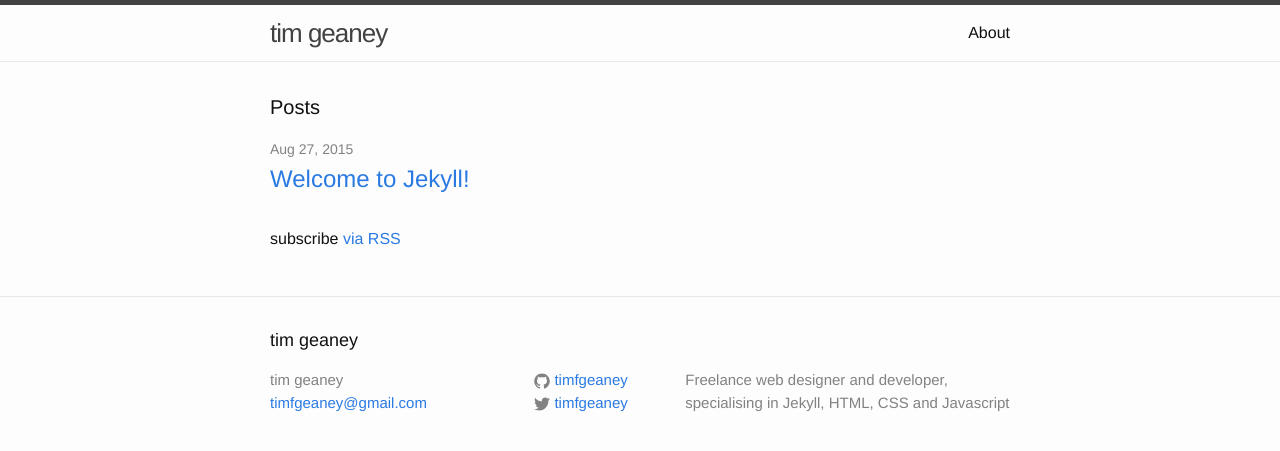
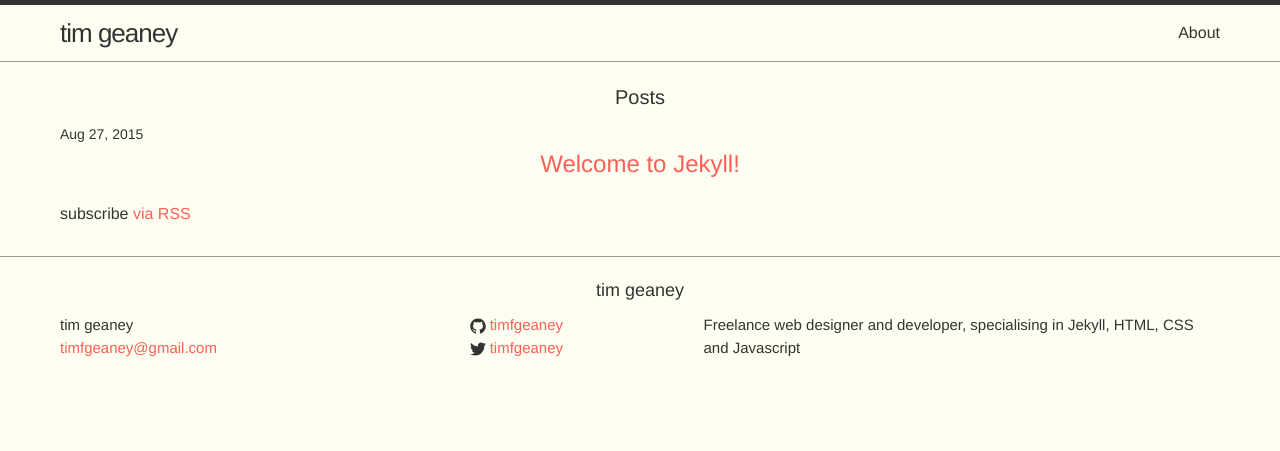
Before and after one commit to timgeaney/timgeaney-blog, a Jekyll site: the page built from index.html, in a window 1280 px wide. Shown: the top 451 px of the page. Built offline with Jekyll 4.4.1, drawn with Linux system fonts in a browser that asks for light colours.

Commit message:
add variables and default styles

```diff
--- a/_sass/_base.scss
+++ b/_sass/_base.scss
@@ -80,8 +80,14 @@
  * Headings
  */
 h1, h2, h3, h4, h5, h6 {
-    font-weight: 300;
+    font-weight: 500;
+    text-align: center;
 }
+.mega { font-size:$mega-font-size; }
+h1, .h1 { font-size: $h1-font-size; }
+h2, .h2 { font-size: $h2-font-size; }
+h3, .h3 { font-size: $h3-font-size; }
+h4, .h4 { font-size: $h4-font-size; }
 
 
 
@@ -91,13 +97,10 @@
 a {
     color: $brand-color;
     text-decoration: none;
-
-    &:visited {
-        color: darken($brand-color, 15%);
-    }
+    transition: 0.3s;
 
     &:hover {
-        color: $text-color;
+        color: $blue-color;
         text-decoration: underline;
     }
 }
--- a/css/main.scss
+++ b/css/main.scss
@@ -6,23 +6,33 @@
 
 
 // Our variables
-$base-font-family: Helvetica, Arial, sans-serif;
+$base-font-family: 'Avenir Next', Helvetica, Arial, sans-serif;
 $base-font-size:   16px;
+$mega-font-size: 100px;
+$h1-font-size: 70px;
+$h2-font-size: 40px;
+$h3-font-size: 30px;
+$h4-font-size: 24px;
 $small-font-size:  $base-font-size * 0.875;
 $base-line-height: 1.5;
 
-$spacing-unit:     30px;
+$spacing-unit:     20px;
 
-$text-color:       #111;
-$background-color: #fdfdfd;
-$brand-color:      #2a7ae2;
+$text-color:       #333;
+$background-color: #fefef3;
+$brand-color:      #fe5f55;
 
-$grey-color:       #828282;
+$blue-color: #92b5bd;
+$yellow-color: #ede24e;
+$red-color: #df6d59;
+$purple-color: #6b2339;
+
+$grey-color:       #333;
 $grey-color-light: lighten($grey-color, 40%);
-$grey-color-dark:  darken($grey-color, 25%);
+$grey-color-dark:  $text-color;
 
 // Width of the content area
-$content-width:    800px;
+$content-width:    1200px;
 
 $on-palm:          600px;
 $on-laptop:        800px;
```
Also changed, not shown: 1 other file.
